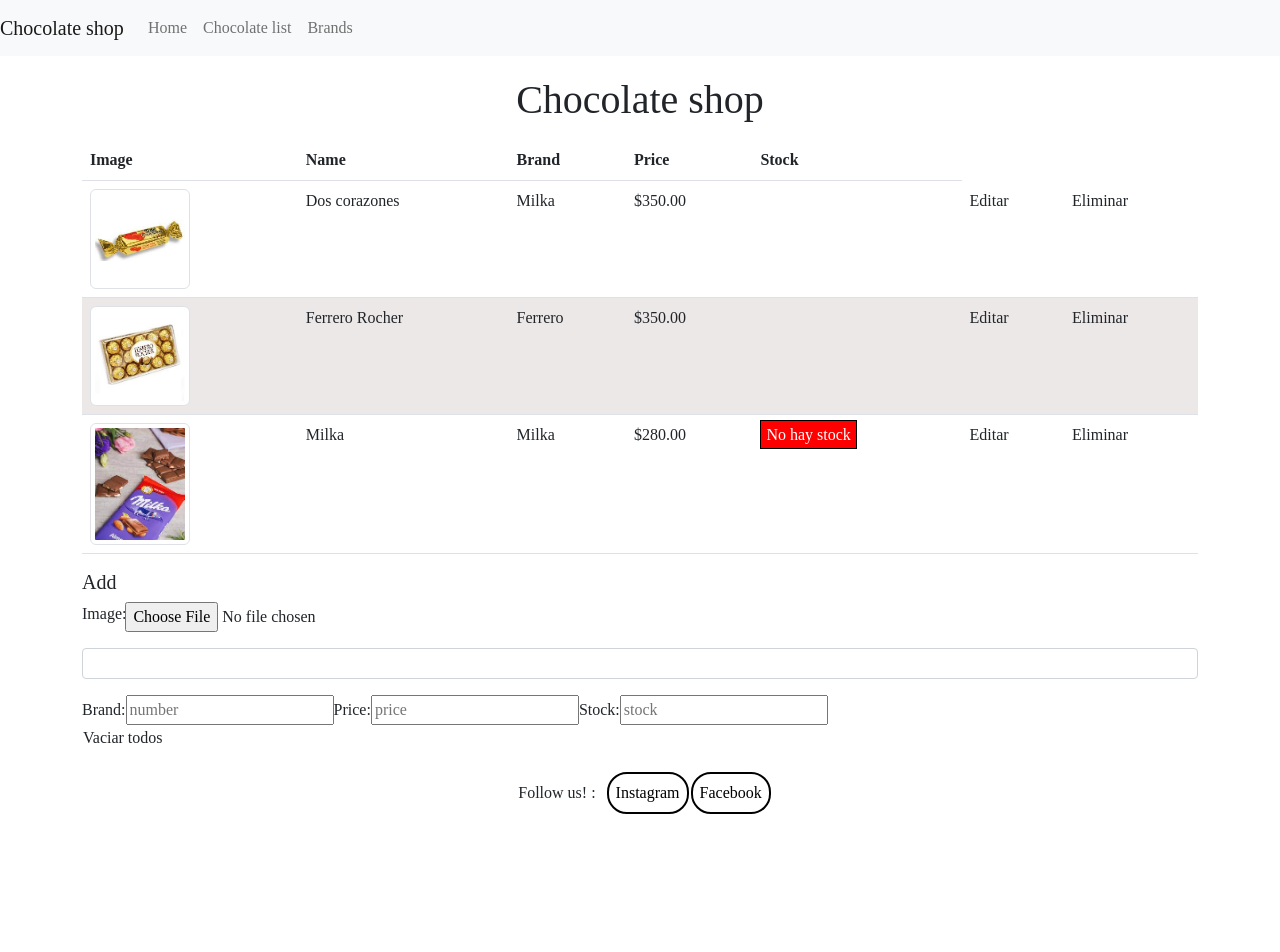
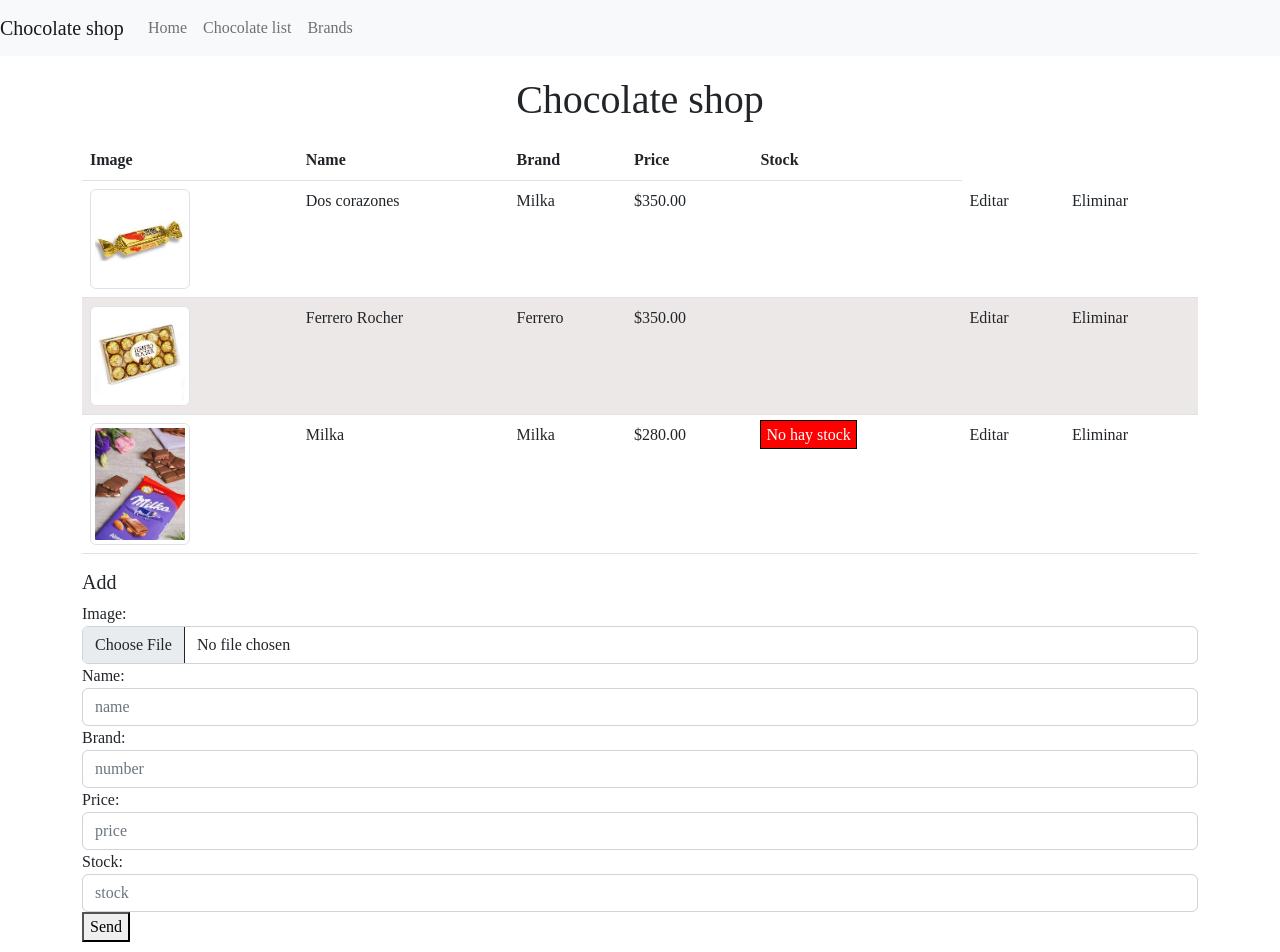
Before and after one commit to RolandoKirina/chocolates-angular, an Angular app: page /list in a window 1280 px wide. Shown: the top 952 px of the page. Before the commit the page ends 831 px from the top, so only its background shows below. Built offline with nearby package versions, Linux system fonts and the light colour scheme.

Commit message:
adding form of chocolates

```diff
--- a/src/app/chocolate-list/chocolate-list.component.html
+++ b/src/app/chocolate-list/chocolate-list.component.html
@@ -24,29 +24,31 @@
       </tr>
   </tbody>
 </table>
+<div class="form">
   <div class="font">
     <h5>Add</h5>
-    <div class="input-group mb-3">
+    <form>
+      <div>
           <label>Image: </label>
-        <input type="file" class="custom-file-input" id="inputGroupFile02">
+          <input type="file"  class="form-control" >
       </div>
-    <div class="input-group input-group-sm mb-3">
-      <input type="text" class="form-control" aria-label="Small" aria-describedby="inputGroup-sizing-sm">
+      <div>
+        <label>Name:</label>
+        <input type="text" placeholder="name"  class="form-control" >
       </div>
+      <div>
       <label>Brand: </label>
-    <input type="number" placeholder="number">
+      <input type="text" placeholder="number"  class="form-control" >
+      </div>
+      <div>
       <label>Price: </label>
-    <input type="price" placeholder="price">
+      <input type="number" placeholder="price"  class="form-control" >
+      </div>
+      <div>
       <label>Stock: </label>
-    <input type="stock" placeholder="stock">
-
-
-
-
-
-
-
-
-
-    <td>Vaciar todos</td>
+      <input type="number" placeholder="stock"  class="form-control" >
       </div>
+      <button type="submit" > Send</button>
+  </form>
+</div>
+</div>
--- a/src/app/chocolate-list/chocolate-list.component.scss
+++ b/src/app/chocolate-list/chocolate-list.component.scss
@@ -10,3 +10,7 @@
 .ofert {
   background-color: rgb(236, 232, 232)
 }
+.form {
+  display: flex;
+  flex-direction: column;
+}
```
Also changed, not shown: 2 other files (tests, documents, lock files or other folders). Lines whose indentation alone changed are shown as unchanged.
